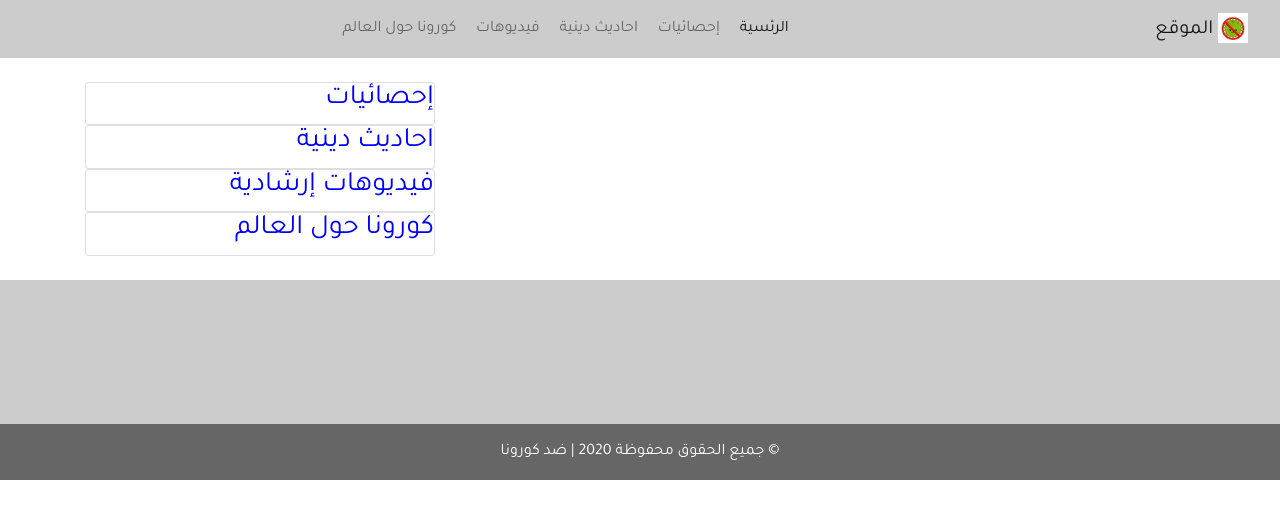
After one commit to AbdellatifTElidryssyDev/anticoronatips_blog, a Django app: template src/blog/templates/blog/base.html in a window 1280 px wide. The commit adds this page. Shown: the top 519 px of the page. Run offline with Django 3.2, Linux system fonts and the light colour scheme; the template is opened without the code that fills it, so the values that code supplies are empty; some libraries are stand-ins or nearby versions.

Commit message:
create parts of website and do some styles

```diff
--- a/src/blog/static/blog/css/main.css
+++ b/src/blog/static/blog/css/main.css
@@ -25,3 +25,12 @@ html, body{
     display: inline-block;
     float:none;
 }
+
+
+.bg-secondary{
+    background-color: #666 !important;
+    color: #fff;
+}
+.bg-light{
+    background-color:#CCC !important;
+}
--- /dev/null
+++ b/src/blog/templates/blog/base.html
@@ -0,0 +1,175 @@
+{% load static %}
+<!DOCTYPE html>
+<html lang="ar">
+<head>
+    <meta charset="UTF-8">
+    <meta name="viewport" content="width=device-width, initial-scale=1, shrink-to-fit=no">
+    {%if title%}
+    <title>ضد كورونا  |{{title}} </title>
+    {% else %}
+    <title>الموقع</title>
+    {% endif %}
+
+    <!-- bootstrap css -->
+
+    <link rel="stylesheet" href="{% static 'blog/css/bootstrap.min.css' %}">
+    <link rel="stylesheet" href="{% static 'blog/css/main.css' %}">
+    <link rel="shortcut icon" href="{% static 'blog/images/favicon.ico' %}">
+
+</head>
+<body>
+   <!-- start header -->
+    <!-- start navbar -->
+
+    <header>
+
+    <nav class="navbar navbar-expand-lg navbar-light bg-light">
+        <a class="navbar-brand" href="#">
+            <img src="{% static 'blog/images/logo.jpg' %}" alt="شعار الموقع" width="30px">
+             الموقع</a>
+        <button class="navbar-toggler" type="button" data-toggle="collapse" data-target="#navbarSupportedContent" aria-controls="navbarSupportedContent" aria-expanded="false" aria-label="Toggle navigation">
+          <span class="navbar-toggler-icon"></span>
+        </button>
+
+        <div class="collapse navbar-collapse" id="navbarSupportedContent">
+          <ul class="navbar-nav ">
+            <li class="nav-item active">
+              <a class="nav-link" href="#">الرئسية<span class="sr-only">(current)</span></a>
+            </li>
+            <li class="nav-item">
+              <a class="nav-link" href="#">إحصائيات</a>
+            </li>
+            <li class="nav-item">
+                <a class="nav-link" href="#">احاديث دينية</a>
+            </li>
+            <li class="nav-item">
+                <a class="nav-link" href="#">فيديوهات</a>
+            </li>
+            <li class="nav-item">
+                <a class="nav-link" href="#">كورونا حول العالم </a>
+            </li>
+
+    </nav>
+          <!-- end nav -->
+
+    </header>
+
+
+    <!-- end header -->
+
+    <!-- start section -->
+
+    <section>
+        <div class="container">
+          <div class="row mt-4">
+            <div class="col-md-8">
+              {% block content %}
+
+              {% endblock content %}
+
+            </div>
+            <div class="col-md-4 ">
+              <div class="card">
+                <h3>إحصائيات</h3>
+              </div>
+              <div class="card">
+                <h3>احاديث دينية</h3>
+              </div>
+              <div class="card">
+                <h3>فيديوهات إرشادية </h3>
+              </div>
+              <div class="card">
+                <h3>كورونا حول العالم</h3>
+              </div>
+            </div>
+          </div>
+        </div>
+    </section>
+
+    <!-- end section -->
+
+<!-- Footer -->
+    <footer class="page-footer font-small cyan darken-3 bg-light mt-4">
+
+      <!-- Footer Elements -->
+      <div class="container">
+
+        <!-- Grid row-->
+        <div class="row">
+
+          <!-- Grid column -->
+          <div class="col-md-12 py-5 text-center">
+            <div class="mb-4 flex-center">
+
+              <!-- Facebook -->
+              <a href="#" class="fb-ic">
+                <i class="fab fa-facebook-f fa-lg white-text mr-md-5 mr-3 fa-2x"> </i>
+              </a>
+              <!-- Twitter -->
+              <a href="#" class="tw-ic">
+                <i class="fab fa-twitter fa-lg white-text mr-md-5 mr-3 fa-2x"> </i>
+              </a>
+              <!-- Google +-->
+              <a href="#" class="gplus-ic">
+                <i class="fab fa-google-plus-g fa-lg white-text mr-md-5 mr-3 fa-2x"> </i>
+              </a>
+              <!--Linkedin -->
+              <a href="#" class="li-ic">
+                <i class="fab fa-linkedin-in fa-lg white-text mr-md-5 mr-3 fa-2x"> </i>
+              </a>
+              <!--Instagram-->
+              <a href="#" class="ins-ic">
+                <i class="fab fa-instagram fa-lg white-text mr-md-5 mr-3 fa-2x"> </i>
+              </a>
+              <!--Pinterest-->
+              <a href="#" class="pin-ic">
+                <i class="fab fa-pinterest fa-lg white-text fa-2x"> </i>
+              </a>
+            </div>
+          </div>
+          <!-- Grid column -->
+
+        </div>
+        <!-- Grid row-->
+
+      </div>
+      <!-- Footer Elements -->
+
+      <!-- Copyright -->
+      <div class="footer-copyright text-center py-3 bg-secondary">© جميع الحقوق محفوظة 2020 |
+        <a  class='bg-secondary' href="#"> ضد  كورونا </a>
+      </div>
+      <!-- Copyright -->
+
+    </footer>
+    <!-- Footer -->
+
+            <!-- <li class="nav-item dropdown">
+              <a class="nav-link dropdown-toggle" href="#" id="navbarDropdown" role="button" data-toggle="dropdown" aria-haspopup="true" aria-expanded="false">
+                Dropdown
+              </a>
+              <div class="dropdown-menu" aria-labelledby="navbarDropdown">
+                <a class="dropdown-item" href="#">Action</a>
+                <a class="dropdown-item" href="#">Another action</a>
+                <div class="dropdown-divider"></div>
+                <a class="dropdown-item" href="#">Something else here</a>
+              </div>
+            </li> -->
+
+          </ul>
+
+        </div>
+      </nav>
+    <!-- end navbar -->
+
+    <!-- Optional JavaScript -->
+    <!-- jQuery first, then Popper.js, then Bootstrap JS -->
+
+    <script src="{% static 'blog/js/jquery-3.4.1.slim.min.js' %}"></script>
+    <script src="{% static 'blog/js/popper.min.js' %}"></script>
+    <script src="{% static 'blog/js/bootstrap.min.js' %}"></script>
+    <script src="{% static 'blog/js/fontawsome-all.min.js' %}"></script>
+    <script src="{% static 'blog/js/main.js' %}"></script>
+
+</body>
+</html>
--- /dev/null
+++ b/src/blog/templates/blog/hadiths.html
@@ -0,0 +1,4 @@
+{% extands 'blog/base.html' %}
+{% block content%}
+
+{% endblock content %}
--- a/src/blog/urls.py
+++ b/src/blog/urls.py
@@ -5,4 +5,9 @@ from . import views
 urlpatterns = [
 
     path('', views.home, name='home'),
+    path('hadiths/',views.hadiths, name='hadiths'),
+    path('videos/',views.videos, name='videos'),
+    path('coronaintheworld/',views.coronaintheworld, name='coronaintheworld'),
+    path('statistics/', views.statistics, name='statistics'),
+
 ]
```
Also changed, not shown: src/blog/templates/blog/index.html (+4 -68 lines), src/blog/views.py (+21 -1 lines), src/codestest.txt (added, +120 -0 lines), src/blog/static/blog/images/logo.jpg (added), src/blog/static/blog/js/main.js (added), src/blog/templates/blog/coronaintheworld.html (added), src/blog/templates/blog/statistics.html (added), src/blog/templates/blog/videos.html (added).
